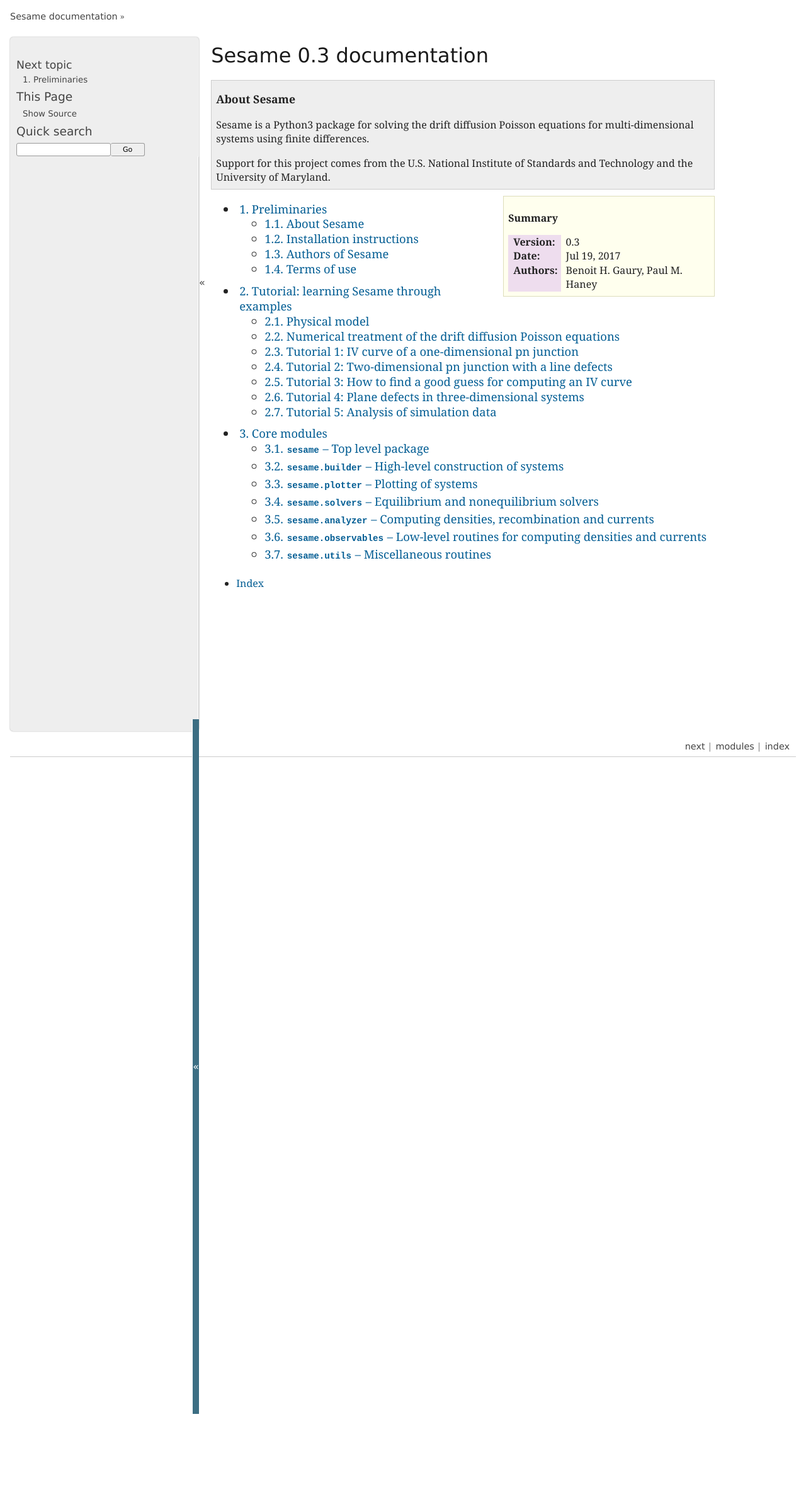
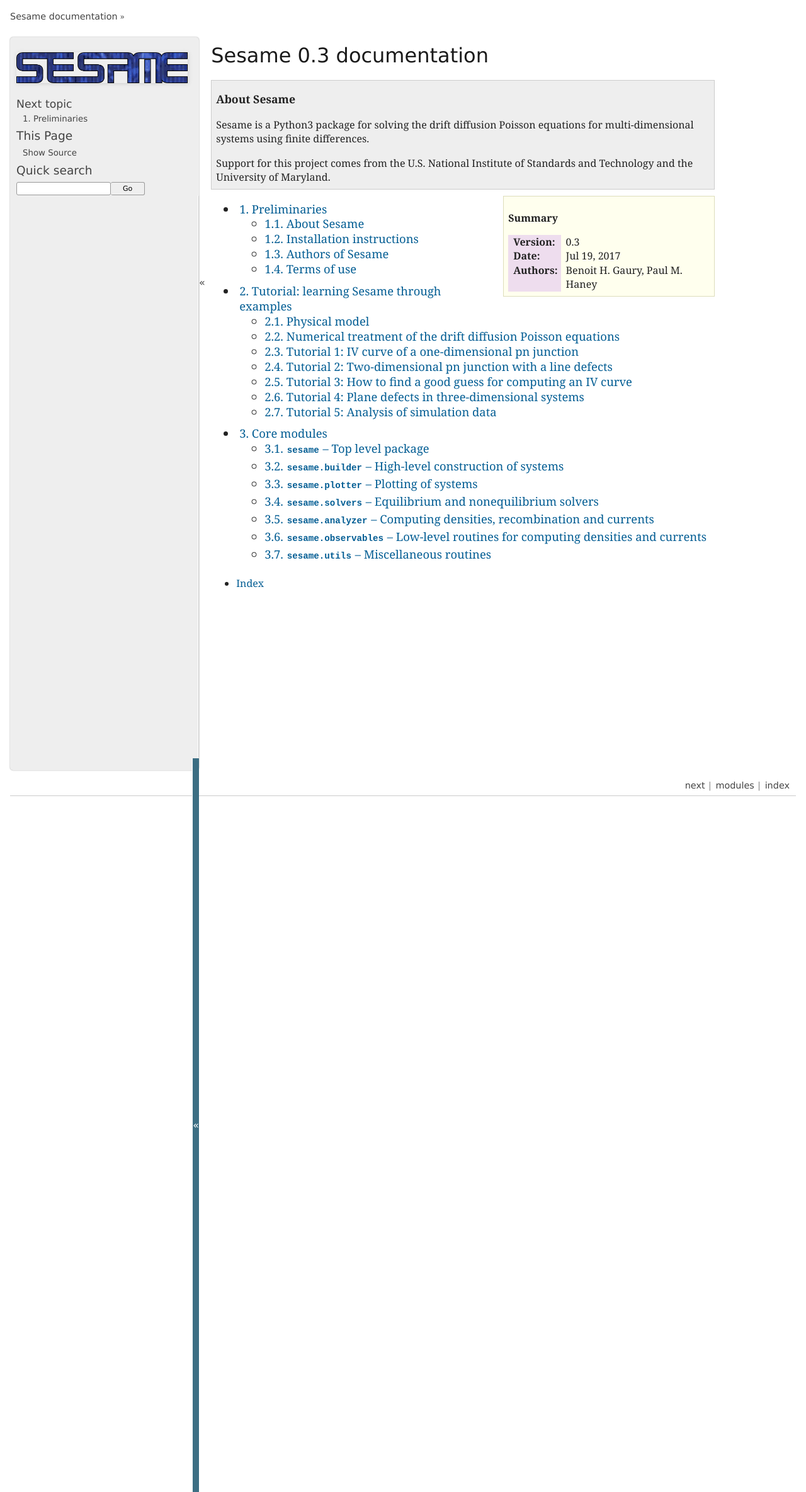
Before and after one commit to usnistgov/sesame, a Sphinx documentation site: the page built from doc/index.rst, in a window 1280 px wide. Shown: the whole page at 63% size. Built offline with Sphinx 7.4.7, drawn with Linux system fonts in a browser that asks for light colours; formulas are drawn with MathJax 3; before the commit the page ends 2245 px from its top, so only the background shows below that.

Commit message:
added logo to doc

```diff
--- a/doc/conf.py
+++ b/doc/conf.py
@@ -160,7 +160,7 @@
 # The name of an image file (relative to this directory) to place at the top
 # of the sidebar.
 #
-# html_logo = None
+html_logo = 'logo/logo_sesame.png'
 
 # The name of an image file (relative to this directory) to use as a favicon of
 # the docs.  This file should be a Windows icon file (.ico) being 16x16 or 32x32
```
